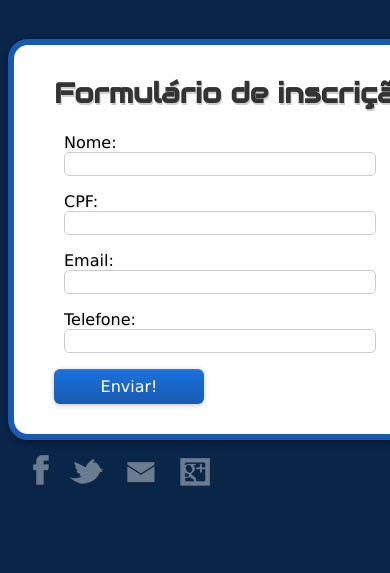
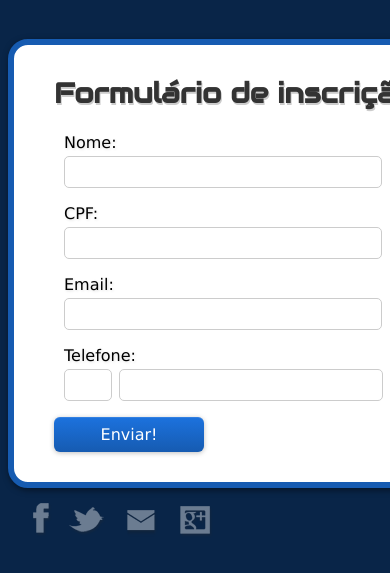
Before and after one commit to arturfelipe/wttd8, a Django app: template eventex/subscriptions/templates/subscriptions/subscription_form.html in a window 390 px wide; the page is wider, and only the part inside the window is pictured. Shown: the part 111-684 px from the top of that part. Run offline with Django 3.2, Linux system fonts and the light colour scheme; the template is opened without the code that fills it: values that come from a table or form of the project are taken from there, others are empty; parts of the project's set-up code (start-up, migrations or seed data) failed here and were passed over; some libraries are stand-ins or nearby versions.

Commit message:
Styling phone widget

```diff
--- a/eventex/core/static/css/style.css
+++ b/eventex/core/static/css/style.css
@@ -175,18 +175,19 @@ a:hover {
 
 form label {
   display: block;
-  margin-bottom: 0;
+  margin-bottom: 4px;
 }
 
 form input {
   width: 300px;
-  padding: 3px 5px;
+  padding: 7px 8px;
   font-family: "Lucida Grande", "Lucida Sans Unicode", Arial, Helvetica, sans-serif;
   font-size: 14px;
   border: 1px solid #ccc;
   -webkit-border-radius: 5px;
   -moz-border-radius: 5px;
   border-radius: 5px;
+  margin-right: 7px;
 }
 
 button {
@@ -228,3 +229,11 @@ button:hover {
   font-size: 12px;
   color: #cc0000;
 }
+
+#id_phone_0 {
+  width: 30px;
+}
+
+#id_phone_1 {
+  width: 246px;
+}
--- a/eventex/subscriptions/forms.py
+++ b/eventex/subscriptions/forms.py
@@ -2,6 +2,7 @@
 from django import forms
 from django.utils.translation import ugettext as _
 from django.core.exceptions import ValidationError
+from django.core.validators import EMPTY_VALUES
 from eventex.subscriptions.models import Subscription
 
 def CPFValidator(value):
@@ -10,7 +11,36 @@ def CPFValidator(value):
     if len(value) != 11:
         raise ValidationError(_(u'CPF deve ter 11 números.'))
 
+class PhoneWidget(forms.MultiWidget):
+    def __init__(self, attrs=None):
+        widgets = (
+            forms.TextInput(attrs=attrs),
+            forms.TextInput(attrs=attrs))
+        super(PhoneWidget, self).__init__(widgets, attrs)
+    def decompress(self, value):
+        if not value:
+            return [None, None]
+        return value.split('-')
+
+class PhoneField(forms.MultiValueField):
+    widget = PhoneWidget
+
+    def __init__(self, *args, **kwargs):
+        fields = (forms.IntegerField(), forms.IntegerField())
+        super(PhoneField, self).__init__(fields, *args, **kwargs)
+
+    def compress(self, data_list):
+        if not data_list:
+            return ''
+        if data_list[0] in EMPTY_VALUES:
+            raise forms.ValidationError(_(u'DDD inválido.'))
+        if data_list[1] in EMPTY_VALUES:
+            raise forms.ValidationError(_(u'Número inválido.'))
+        return '%s-%s' % tuple(data_list)
+
 class SubscriptionForm(forms.ModelForm):
+    phone = PhoneField(label=_(u'Telefone'), required=False)
+
     class Meta:
         model = Subscription
         exclude = ('paid',)
```
Also changed, not shown: eventex/subscriptions/tests/test_forms.py (+2 -2 lines), eventex/subscriptions/tests/test_views_subscribe.py (+2 -2 lines).
